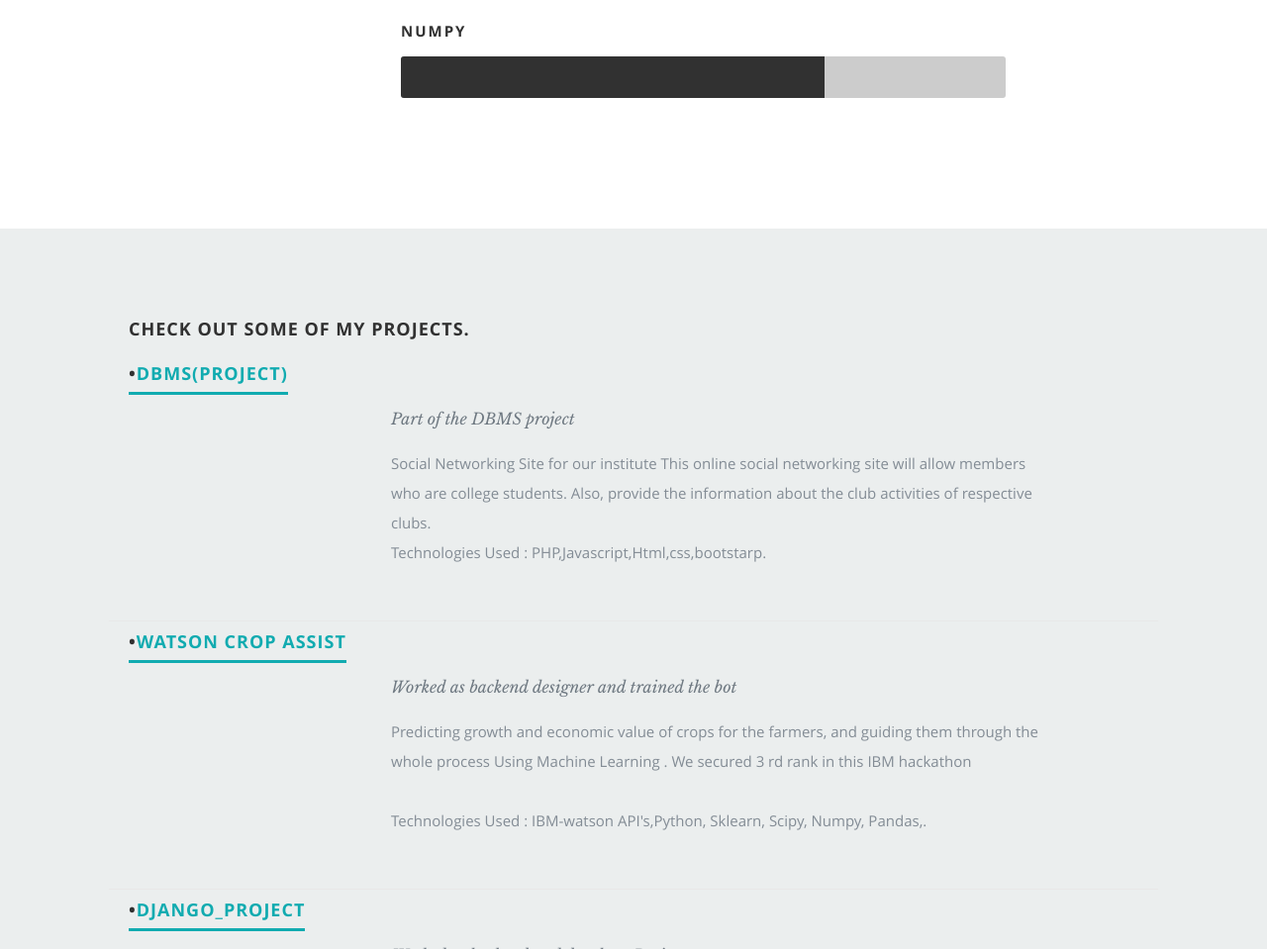
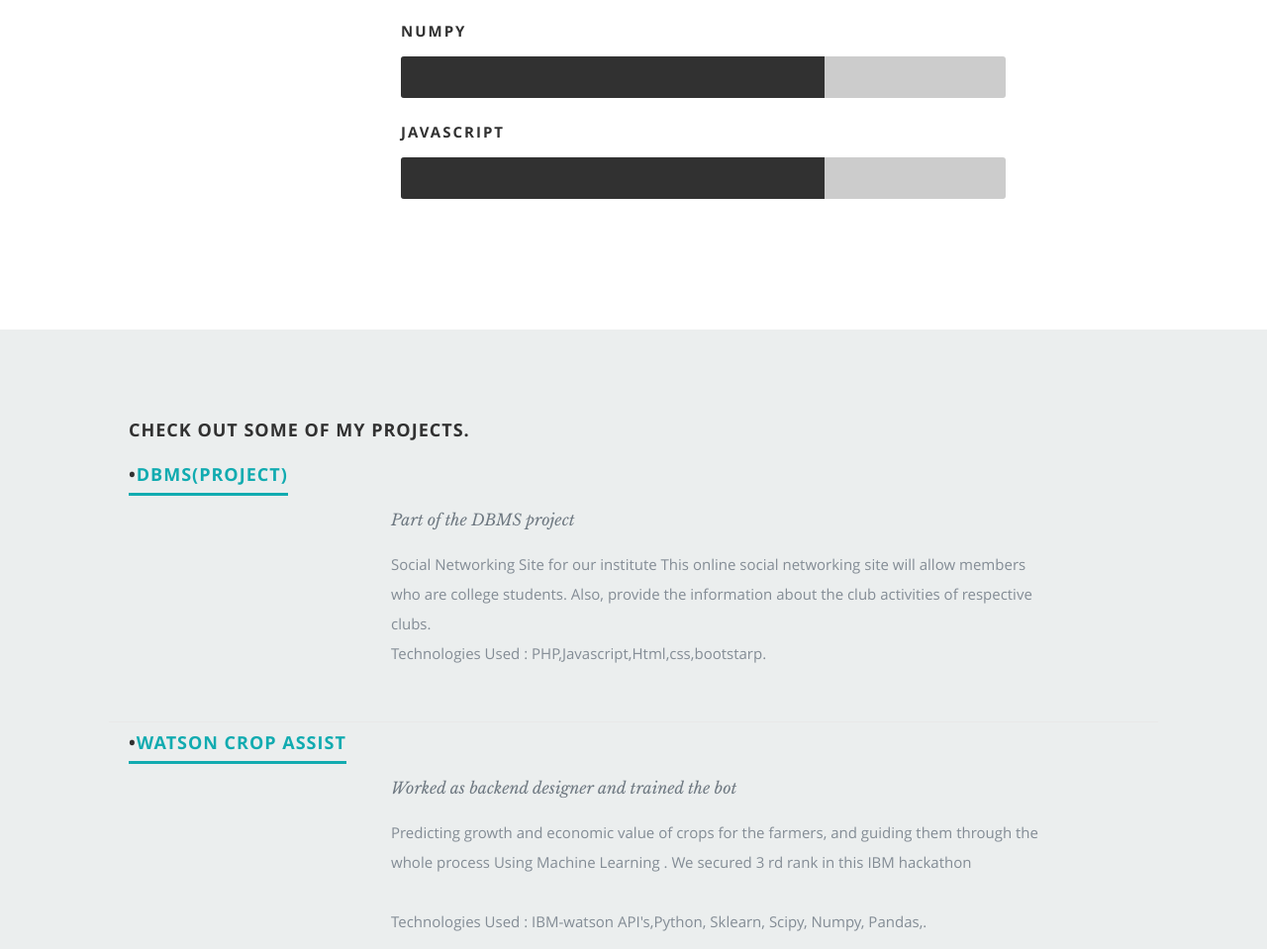
Before and after one commit to imdad000/Myportfolio, a plain HTML site: page index.html in a window 1280 px wide. Shown: the part 2664-3623 px from the top of the page at 99% size. Drawn offline with nearby package versions, Linux system fonts and the light colour scheme.

Commit message:
Update index.html

```diff
--- a/index.html
+++ b/index.html
@@ -176,6 +176,7 @@
 					    <li><span class="bar-expand ai"></span><em>Scikit_learn</em></li>
 					    <li><span class="bar-expand ai"></span><em>Pandas</em></li>
 						 <li><span class="bar-expand ai"></span><em>Numpy</em></li>
+					    <li><span class="bar-expand ai"></span><em>Javascript</em></li>
 					</ul>
 
 				</div><!-- end skill-bars -->
```
